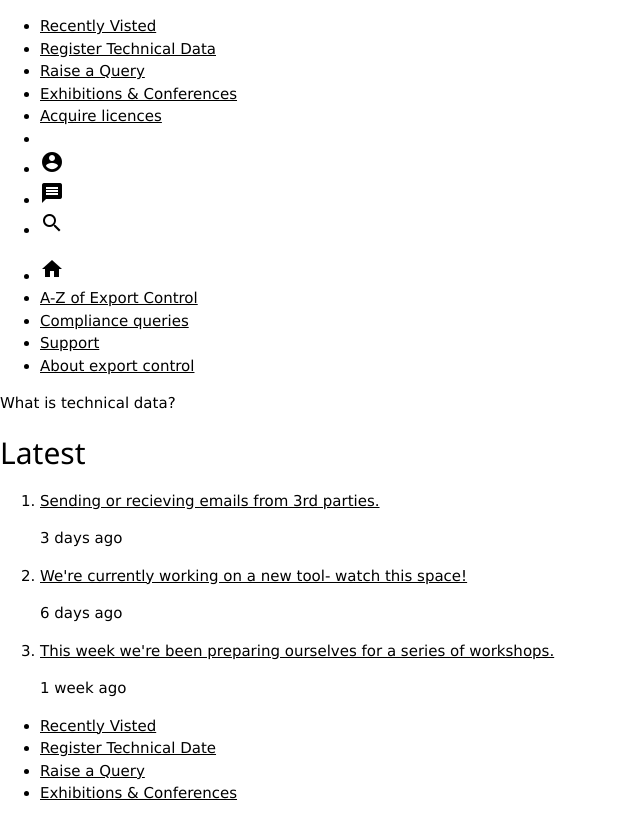
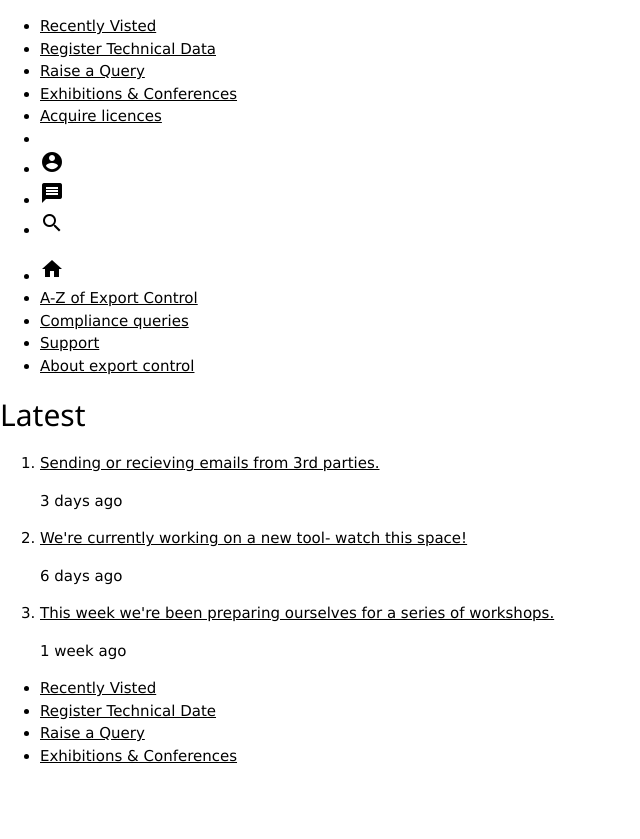
Before and after one commit to Rich-A/PortalPoC, a Jekyll site: the page built from _processes/email/step-1.markdown, in a window 1280 px wide. Shown: the top 839 px of the page, without its empty margins (0-640 px from the left). Built offline with Jekyll 4.4.1, drawn with Linux system fonts in a browser that asks for light colours; nearby versions of some CDN libraries.

Commit message:
Add files via upload

```diff
--- a/_layouts/question.html
+++ b/_layouts/question.html
@@ -18,7 +18,7 @@
         </div>
 
 
-        <div class="content">
+        <div class="content" id="part1">
 
 
             <div class= "qzone">
@@ -83,8 +83,8 @@
     <div class= "mzone">
 
 
-        <p class= "matters">What is technical data?</p>
-        <p class= "info">{{page.information}}</p>
+        <p class= "matters">{{page.information.title}}</p>
+        <p class= "info">{{page.information.text}}</p>
 
     </div>
 
```
